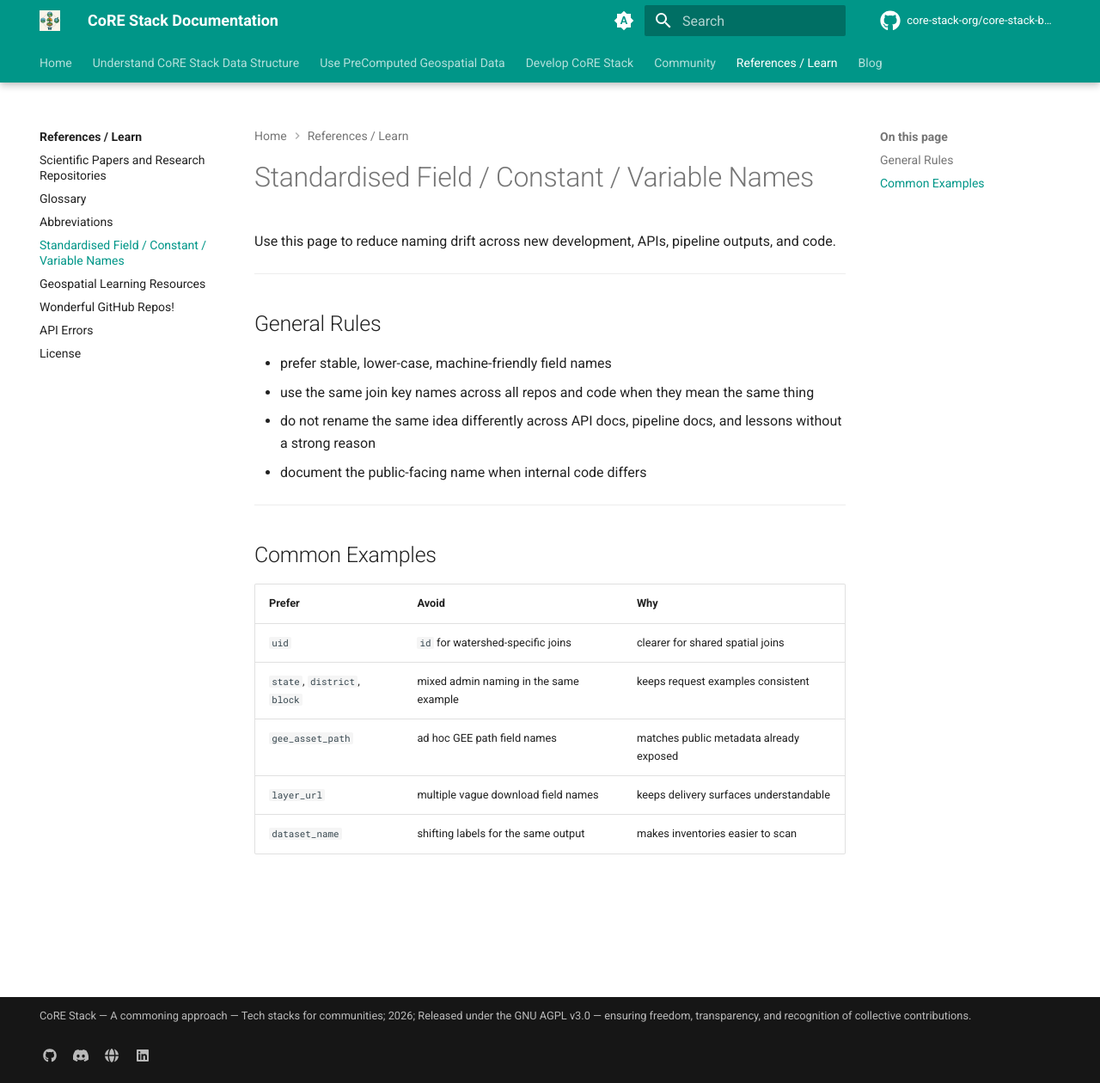
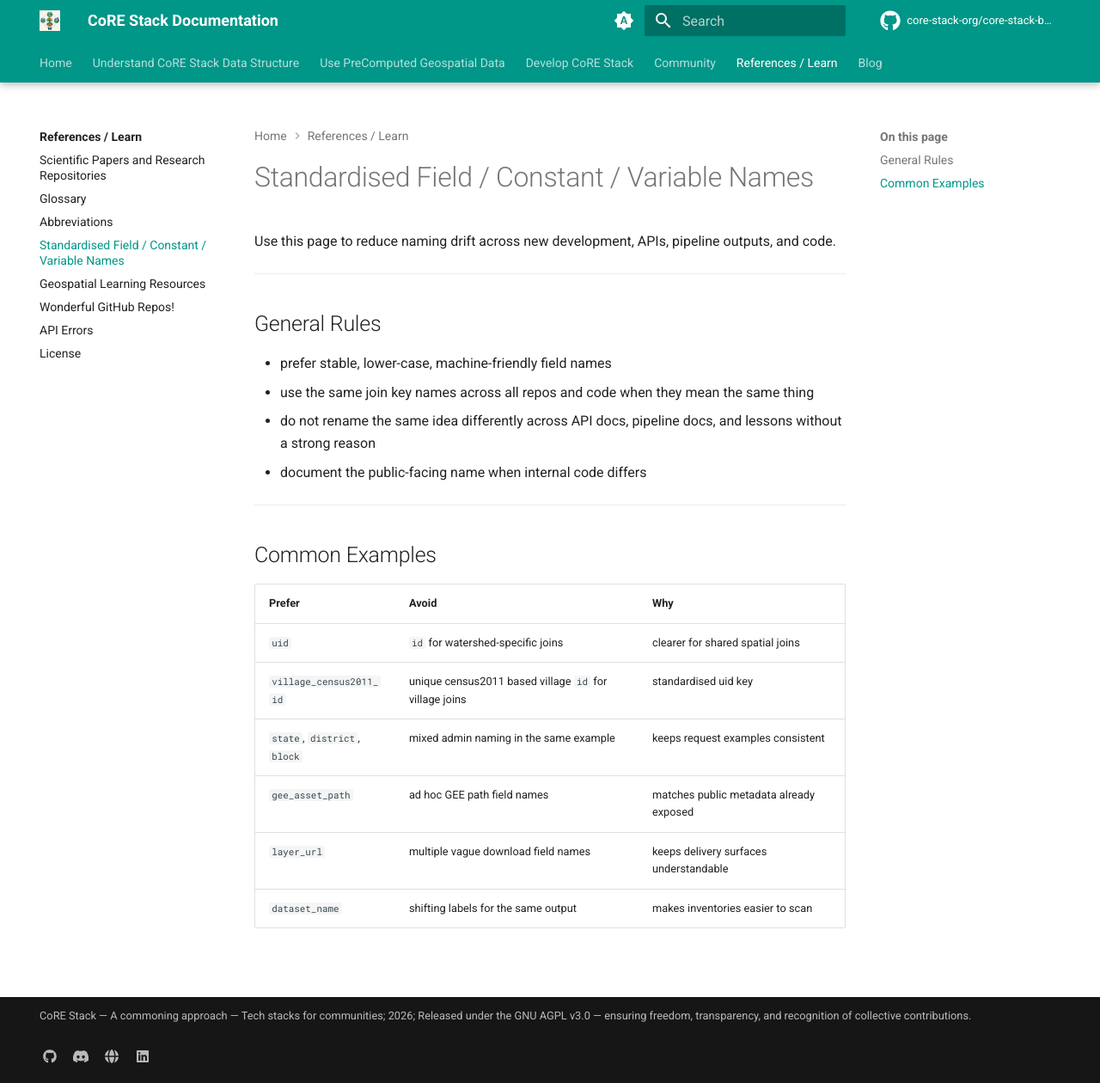
Before and after one commit to core-stack-org/core-stack-docs, an MkDocs documentation site: the page built from docs/reference/standardised-field-constant-variable-names.md, in a window 1280 px wide and 1260 px high. Shown: the whole window at 86% size. Built offline with MkDocs 1.6.1 and Material for MkDocs 9.7.7, drawn with Linux system fonts in a browser that asks for light colours; comment, search, counter and statistics services are not loaded.

Commit message:
live deploy test

```diff
--- a/docs/reference/standardised-field-constant-variable-names.md
+++ b/docs/reference/standardised-field-constant-variable-names.md
@@ -23,6 +23,7 @@
 | Prefer | Avoid | Why |
 |--------|-------|-----|
 | `uid` | `id` for watershed-specific joins | clearer for shared spatial joins |
+| `village_census2011_id` | unique census2011 based village `id` for village joins | standardised uid key |
 | `state`, `district`, `block` | mixed admin naming in the same example | keeps request examples consistent |
 | `gee_asset_path` | ad hoc GEE path field names | matches public metadata already exposed |
 | `layer_url` | multiple vague download field names | keeps delivery surfaces understandable |
```
